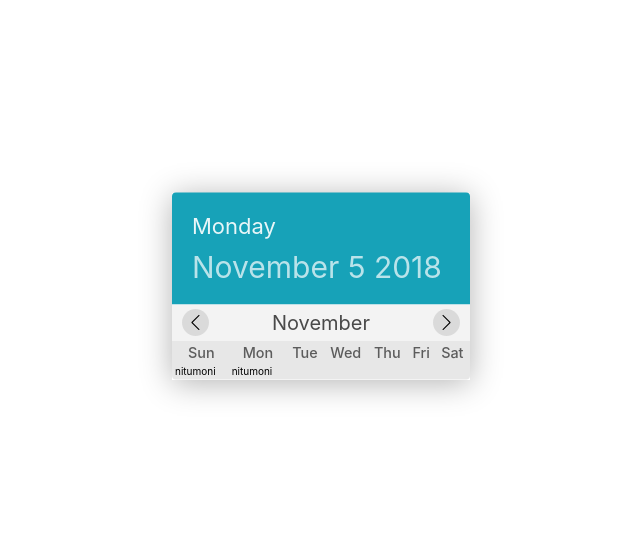
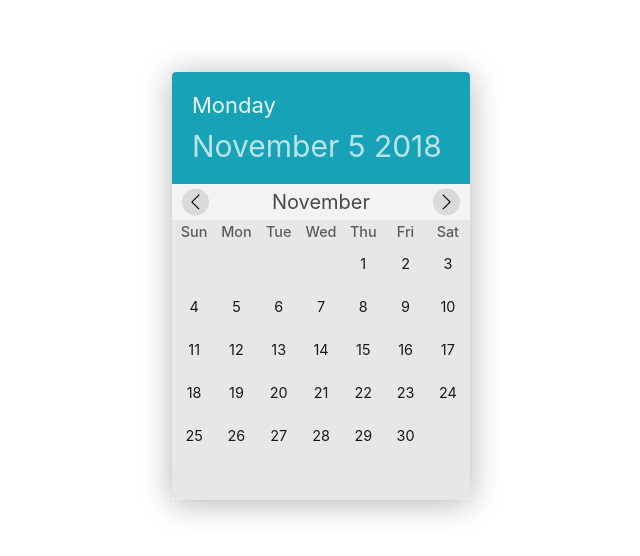
Before and after one commit to nitudeka/date_picker, a React (Create React App) app: page / in a window 1280 px wide. Shown: the part 114-670 px from the top of the page, without its empty margins (319-959 px from the left). Built offline with nearby package versions, Linux system fonts and the light colour scheme.

Commit message:
completed basic calendar

```diff
--- a/src/components/Picker/Picker.js
+++ b/src/components/Picker/Picker.js
@@ -9,18 +9,16 @@ class Picker extends Component {
     currentDate: PickerLogic().currentDate,
     currentMonth: PickerLogic().currentMonth,
     currentYear: PickerLogic().currentYear,
-    selectedMonth: PickerLogic().currentMonth
+    selectedMonth: PickerLogic().currentMonth,
+    monthArray: []
   }
 
   render () {
-    const nitu = [];
-
     for (let i=1; i<=PickerLogic().allDaysInMonth.length; i++) {
       if ((i % 7) === 0) {
-        nitu.push(PickerLogic().allDaysInMonth.slice(i - 7, i));
+        this.state.monthArray.push(PickerLogic().allDaysInMonth.slice(i - 7, i));
       }
     }
-    console.log(nitu)
 
     return (
       <div className='picker__container'>
@@ -45,7 +43,19 @@ class Picker extends Component {
               </tr>
             </thead>
             <tbody>
-              <tr><td>nitumoni</td><td>nitumoni</td></tr>
+              {
+                this.state.monthArray.map((days, i) => {
+                  return (
+                    <tr key={i}>
+                      {
+                        days.map((day, i) => {
+                          return <td style={{width: '14.2857%', height: '16px'}} key={i} className='picker__day'>{day}</td>
+                        })
+                      }
+                    </tr>
+                  )
+                })
+              }
             </tbody>
           </table>
         </div>
```
